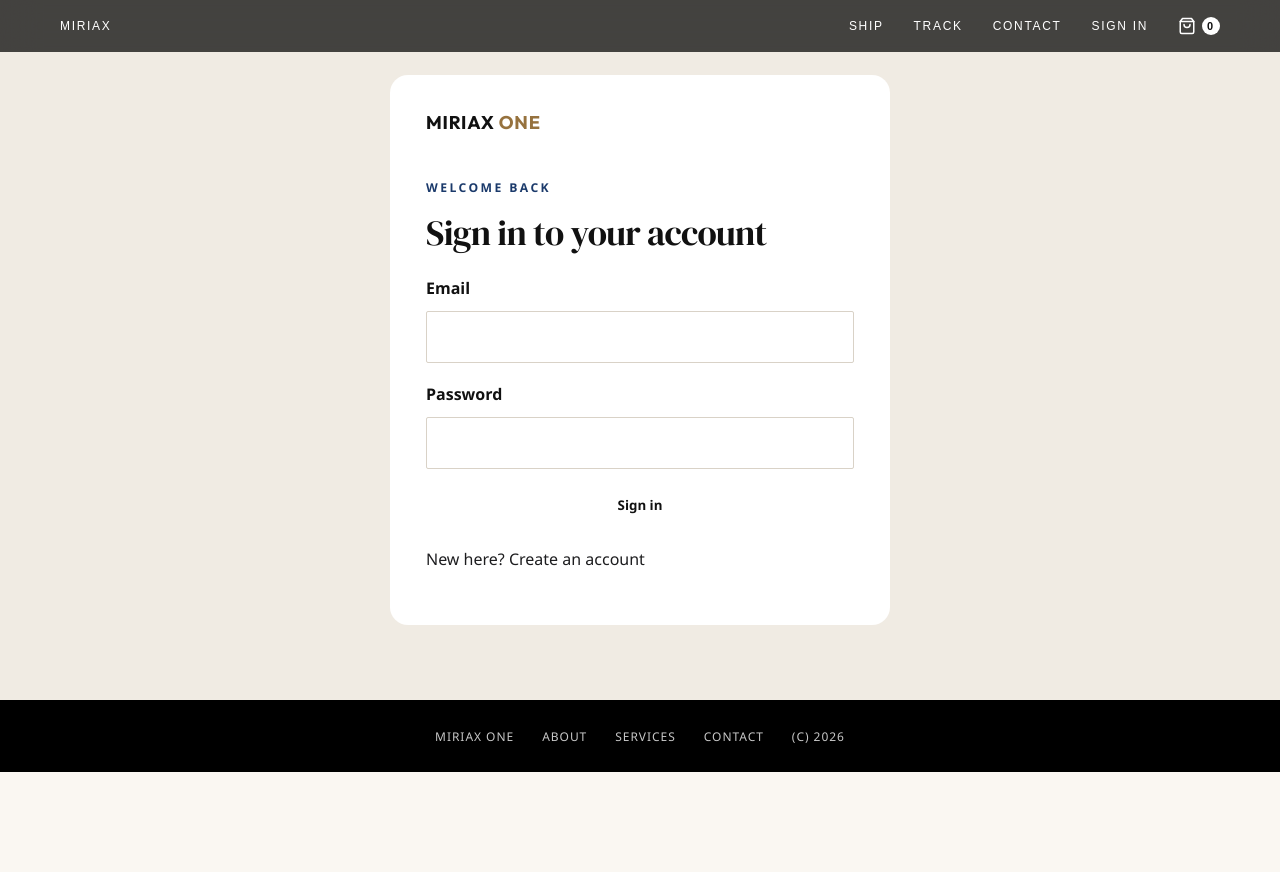
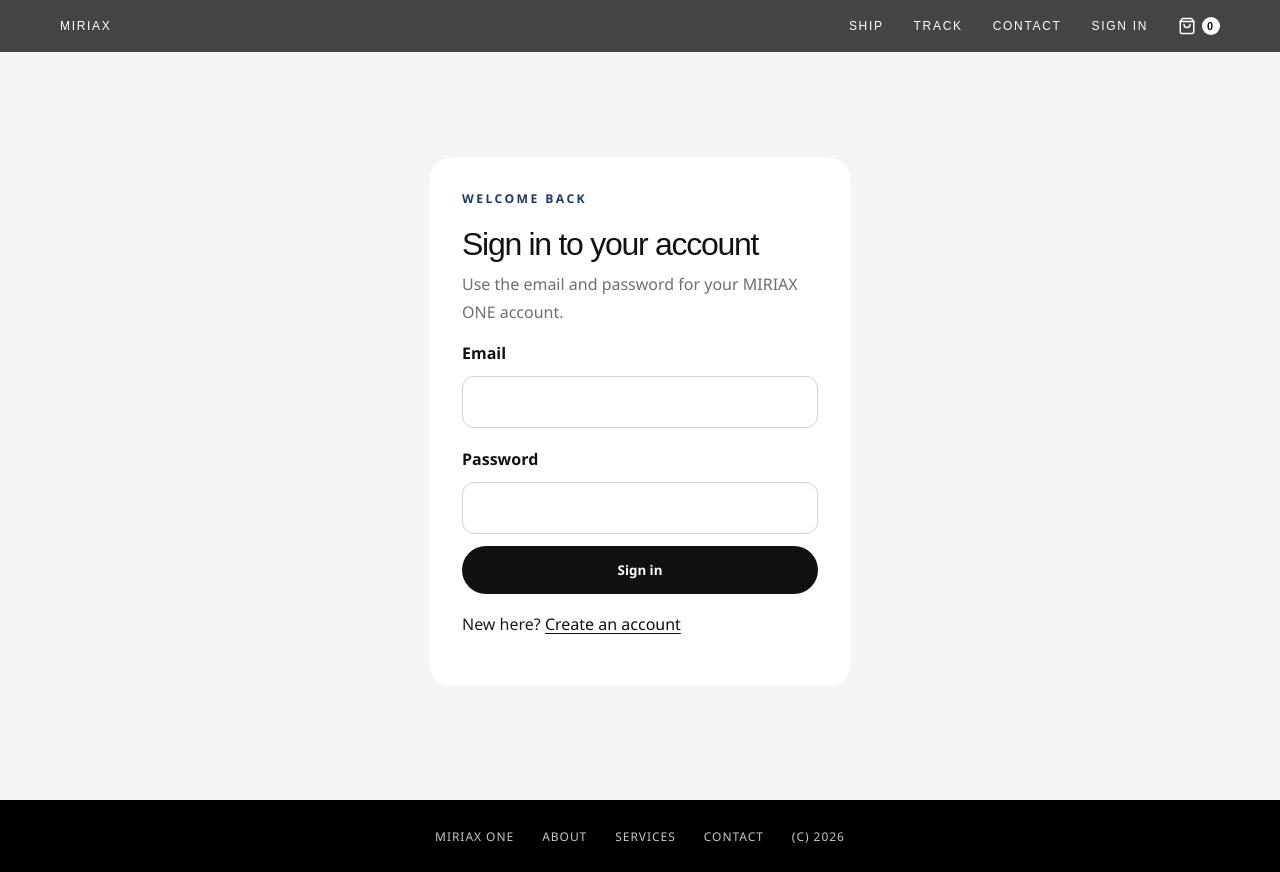
Before and after one commit to nahomcloud/miriaxone, a React (Vite) app in the folder frontend/: page /login in a window 1280 px wide. Before the commit the page ends 800 px from the top, so only its background shows below. Built offline with nearby package versions, Linux system fonts and the light colour scheme; a web font is replaced by a local one.

Commit message:
Clear the sign-in card from under the header.
The login form is a white card on gray, with the title and fields readable below the navigation.

```diff
--- a/frontend/src/AuthPage.tsx
+++ b/frontend/src/AuthPage.tsx
@@ -24,9 +24,9 @@ export default function AuthPage({ mode }: { mode: 'login' | 'register' }) {
     try { await authenticate(mode, data); } catch (e) { setError((e as Error).message); } finally { setBusy(false); }
   }
   return <section className="auth"><div className="panel auth-card">
-    <Link to="/" className="brand"><span>MIRIAX <span>ONE</span></span></Link>
     <span className="eyebrow">{registering ? 'Join MIRIAX ONE' : 'Welcome back'}</span>
     <h1>{registering ? 'Create your account' : 'Sign in to your account'}</h1>
+    <p className="auth-note">{registering ? 'This account is for tracking and repeat shipments.' : 'Use the email and password for your MIRIAX ONE account.'}</p>
     <form className="form" onSubmit={submit}>
       {registering && <>
         <label htmlFor="auth-name">Full name</label><input id="auth-name" name="name" required maxLength={100} autoComplete="name"/>
--- a/frontend/src/studio.css
+++ b/frontend/src/studio.css
@@ -196,3 +196,12 @@ section.warm:has(.express-shop) { background: #ececee; }
 @media (max-width: 980px) { .express-shop .gift-grid { grid-template-columns: repeat(2, minmax(0, 1fr)); } }
 @media (max-width: 640px) { .express-shop .gift-grid { grid-template-columns: 1fr; } .express-shop .gift-card > img, .express-shop .gift-card > .flow-photo { height: 220px; } }
 @media (max-width: 720px) { .gift-detail-grid { grid-template-columns: 1fr; } }
+
+.auth { min-height: 100svh; padding: 92px 20px 48px; background: #f5f5f7; display: grid; place-items: center; }
+.auth-card { width: min(420px, 100%); background: #fff !important; border: 0 !important; border-radius: 20px !important; padding: 32px !important; }
+.auth-card h1 { font-family: Satoshi, sans-serif !important; font-size: 32px !important; font-weight: 500 !important; letter-spacing: -0.04em; line-height: 1.1; margin: 8px 0; color: #111 !important; }
+.auth-note { color: #6e6e73; margin: 0 0 8px; }
+.auth-card .form input { border-radius: 12px; background: #fff; border: 1px solid #d2d2d7; color: #111; }
+.auth-card .button { background: #111 !important; color: #fff !important; border-radius: 999px; min-height: 48px; width: 100%; }
+.auth-card .button:hover { background: #333 !important; transform: none; }
+.auth-card a { color: #111; text-decoration: underline; text-underline-offset: 3px; }
```
